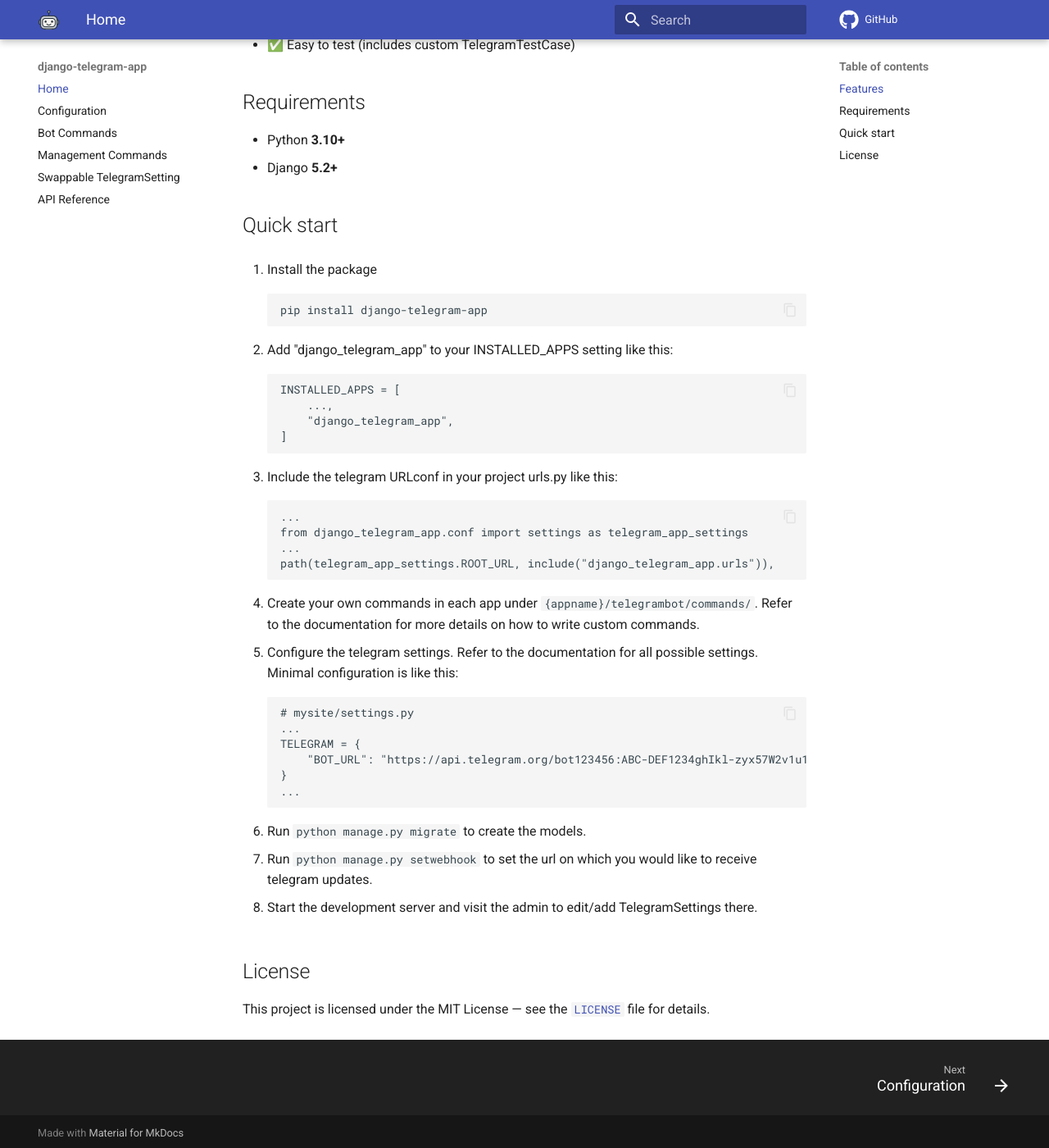
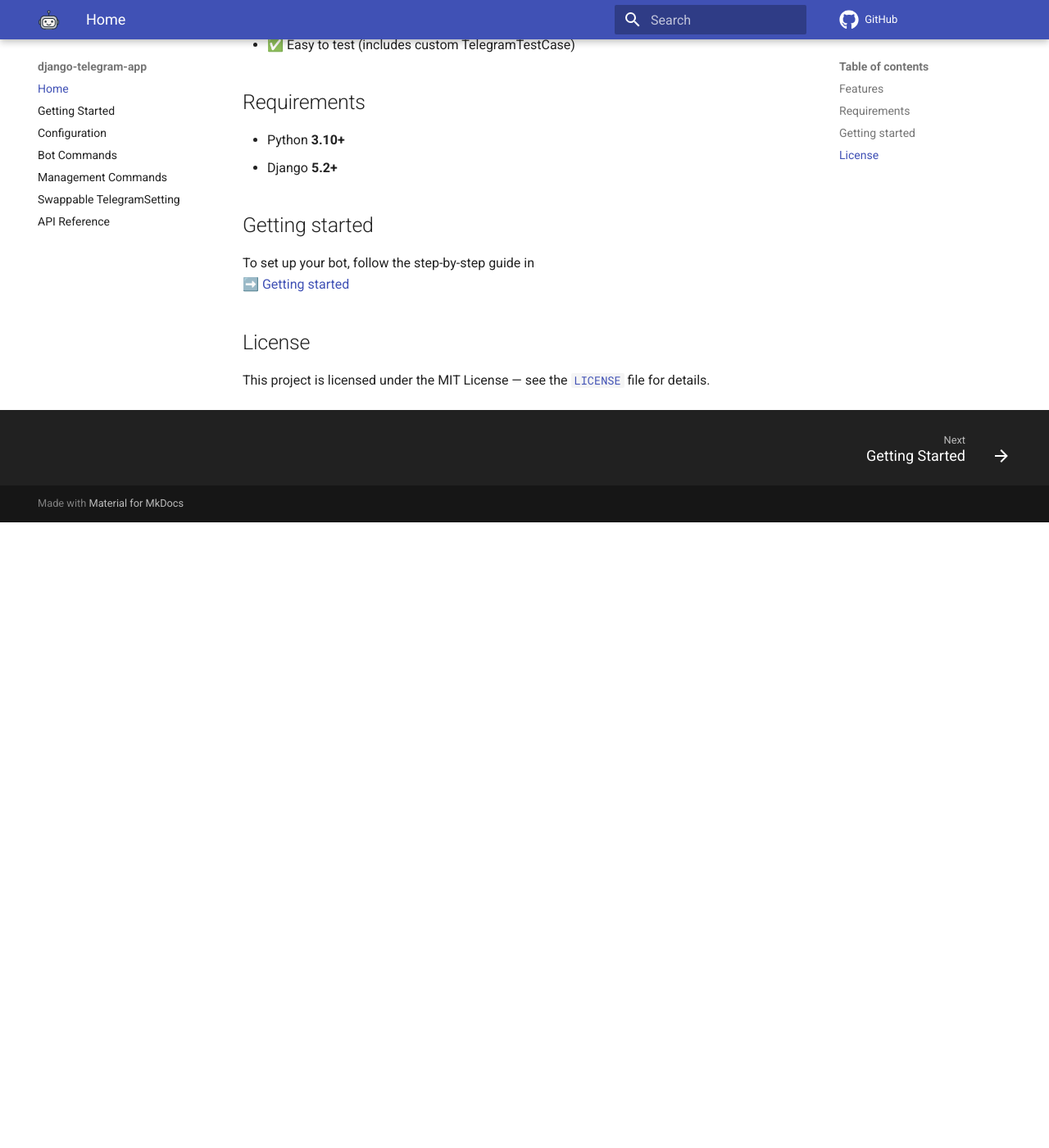
Before and after one commit to shifqu/django-telegram-app, an MkDocs documentation site: the page built from docs/index.md, in a window 1280 px wide and 1400 px high, scrolled down 922 px. Shown: the whole window at 82% size. Built offline with MkDocs 1.6.1 and Material for MkDocs 9.7.7, drawn with Linux system fonts in a browser that asks for light colours; comment, search, counter and statistics services are not loaded; after the commit the page ends 1559 px from its top, so only the background shows below that.

```diff
--- a/docs/index.md
+++ b/docs/index.md
@@ -1,5 +1,4 @@
 ---
-title: ""
 hide:
   - title
 ---
@@ -39,43 +38,10 @@ Django Telegram App
 - Python **3.10+**
 - Django **5.2+**
 
-## Quick start
+## Getting started
 
-1. Install the package
-
-        pip install django-telegram-app
-
-1. Add "django_telegram_app" to your INSTALLED_APPS setting like this:
-
-        INSTALLED_APPS = [
-            ...,
-            "django_telegram_app",
-        ]
-
-2. Include the telegram URLconf in your project urls.py like this:
-
-        ...
-        from django_telegram_app.conf import settings as telegram_app_settings
-        ...
-        path(telegram_app_settings.ROOT_URL, include("django_telegram_app.urls")),
-
-3. Create your own commands in each app under `{appname}/telegrambot/commands/`. Refer to the documentation for more details on how to write custom commands.
-
-5. Configure the telegram settings. Refer to the documentation for all possible settings.
-Minimal configuration is like this:
-
-        # mysite/settings.py
-        ...
-        TELEGRAM = {
-            "BOT_URL": "https://api.telegram.org/bot123456:ABC-DEF1234ghIkl-zyx57W2v1u123ew11/"
-        }
-        ...
-
-6. Run `python manage.py migrate` to create the models.
-
-7. Run `python manage.py setwebhook` to set the url on which you would like to receive telegram updates.
-
-8. Start the development server and visit the admin to edit/add TelegramSettings there.
+To set up your bot, follow the step-by-step guide in
+➡️ [Getting started](getting-started.md)
 
 ## License
 
--- a/mkdocs.yml
+++ b/mkdocs.yml
@@ -27,6 +27,11 @@ theme:
     - search.suggest
     - toc.follow
 
+markdown_extensions:
+  - admonition
+  - pymdownx.details
+  - pymdownx.superfences
+
 repo_url: https://github.com/shifqu/django-telegram-app
 repo_name: GitHub
 
@@ -40,8 +45,9 @@ plugins:
 
 nav:
   - Home: index.md
-  - Configuration: 01-configuration.md
-  - Bot Commands: 02-bot-commands.md
-  - Management Commands: 03-management-commands.md
-  - Swappable TelegramSetting: 04-swappable-telegram-settings.md
+  - Getting Started: getting-started.md
+  - Configuration: configuration.md
+  - Bot Commands: bot-commands.md
+  - Management Commands: management-commands.md
+  - Swappable TelegramSetting: swappable-telegram-settings.md
   - API Reference: api.md
```
Also changed, not shown: README.md (+5 -34 lines), docs/01-configuration.md (deleted, +0 -49 lines), docs/bot-commands.md (renamed from docs/02-bot-commands.md, +16 -3 lines), docs/configuration.md (added, +129 -0 lines), docs/getting-started.md (added, +192 -0 lines), docs/management-commands.md (renamed from docs/03-management-commands.md, +0 -2 lines), docs/swappable-telegram-settings.md (renamed from docs/04-swappable-telegram-settings.md, +1 -1 lines), docs/testing.md (added).
